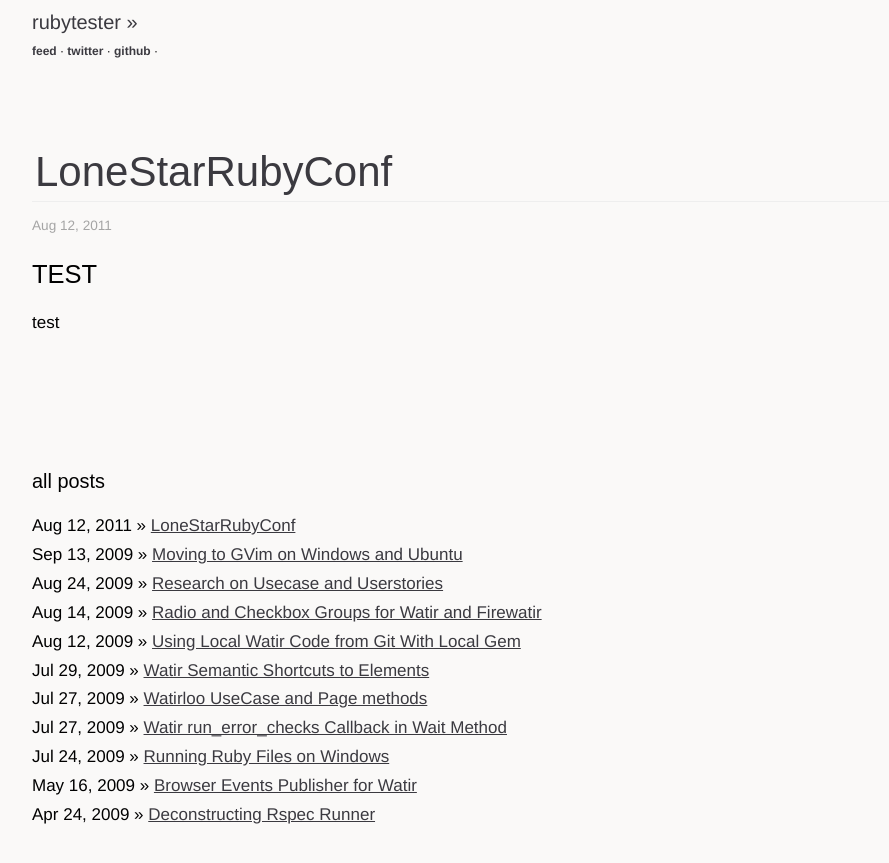
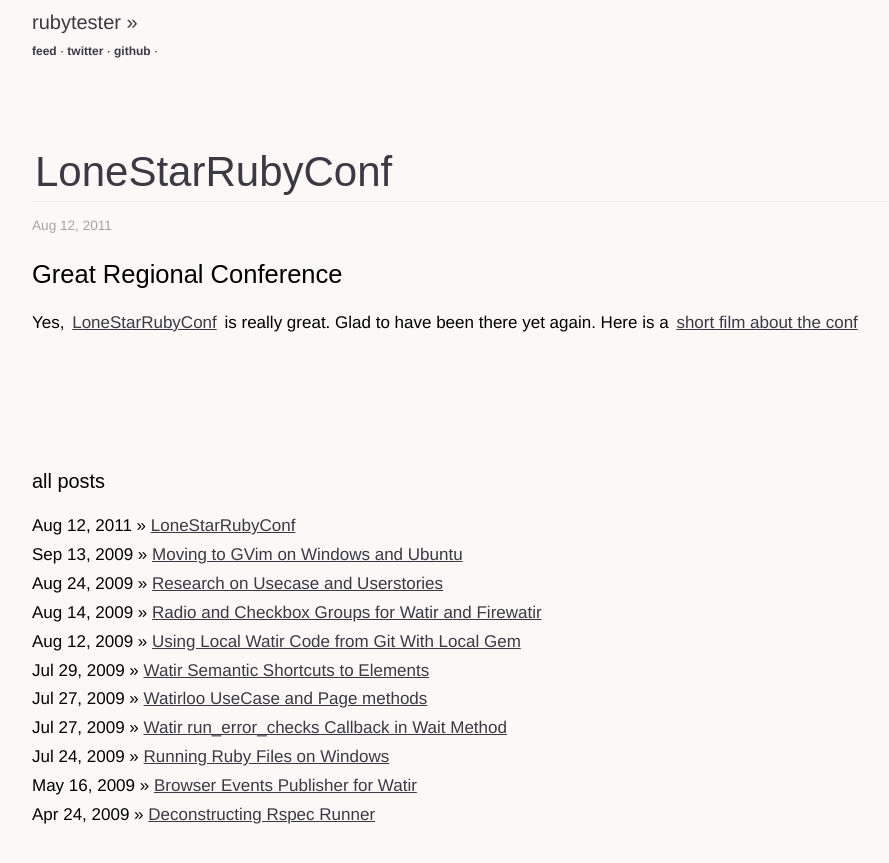
Before and after one commit to marekj/marekj.github.io, a Jekyll site: the page built from _posts/2011-08-12-lonestarrubyconf.markdown, in a window 1280 px wide. Shown: the top 863 px of the page, without its empty margins (160-1049 px from the left). Built offline with Jekyll 4.4.1, drawn with Linux system fonts in a browser that asks for light colours; Markdown is read by kramdown in place of the engine named in the settings; comment, search, counter and statistics services are not loaded.

Commit message:
update post

```diff
--- a/_posts/2011-08-12-lonestarrubyconf.markdown
+++ b/_posts/2011-08-12-lonestarrubyconf.markdown
@@ -3,6 +3,6 @@
 layout: post
 ---
 
-## TEST
+## Great Regional Conference
 
-test
+Yes, [LoneStarRubyConf](http://lonestarrubyconf.com/) is really great. Glad to have been there yet again. Here is a [short film about the conf](https://www.youtube.com/watch?v=2X-g_31YOlY)
```
